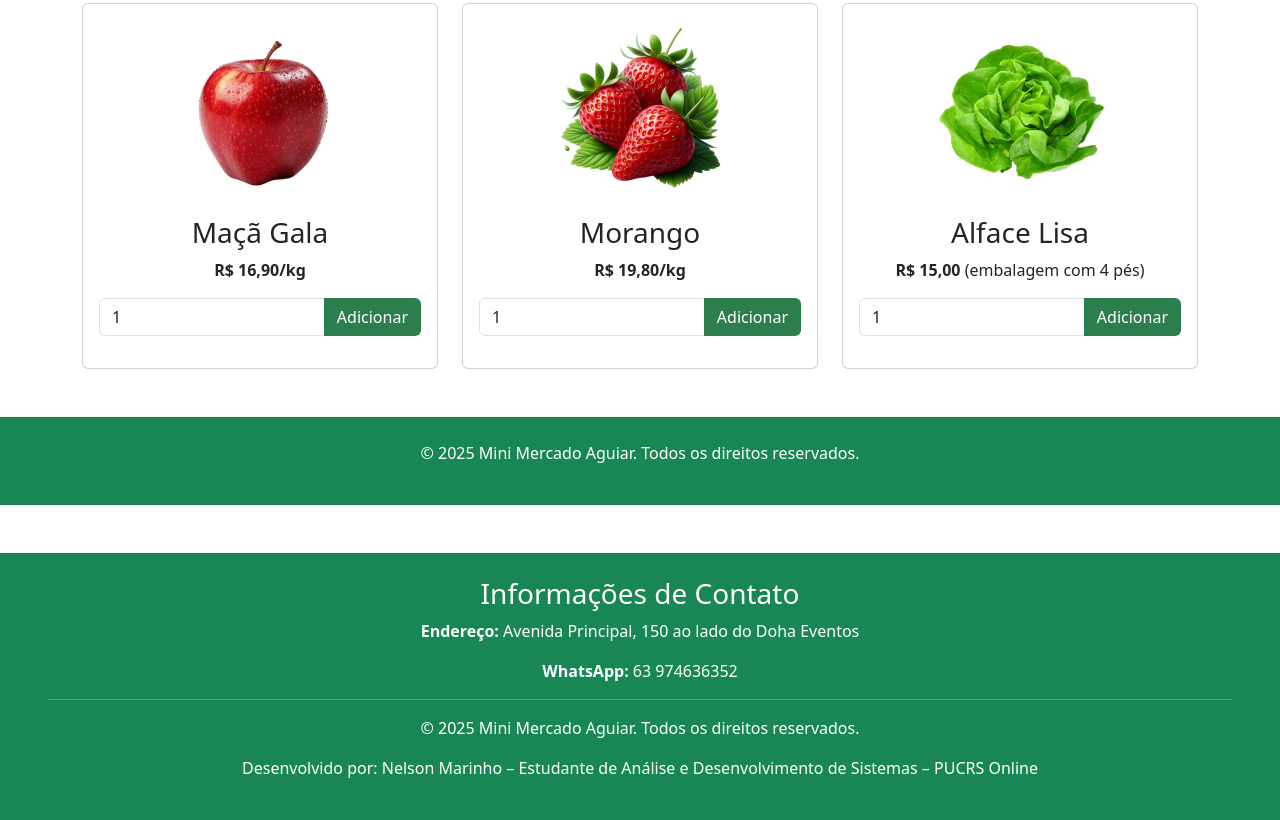
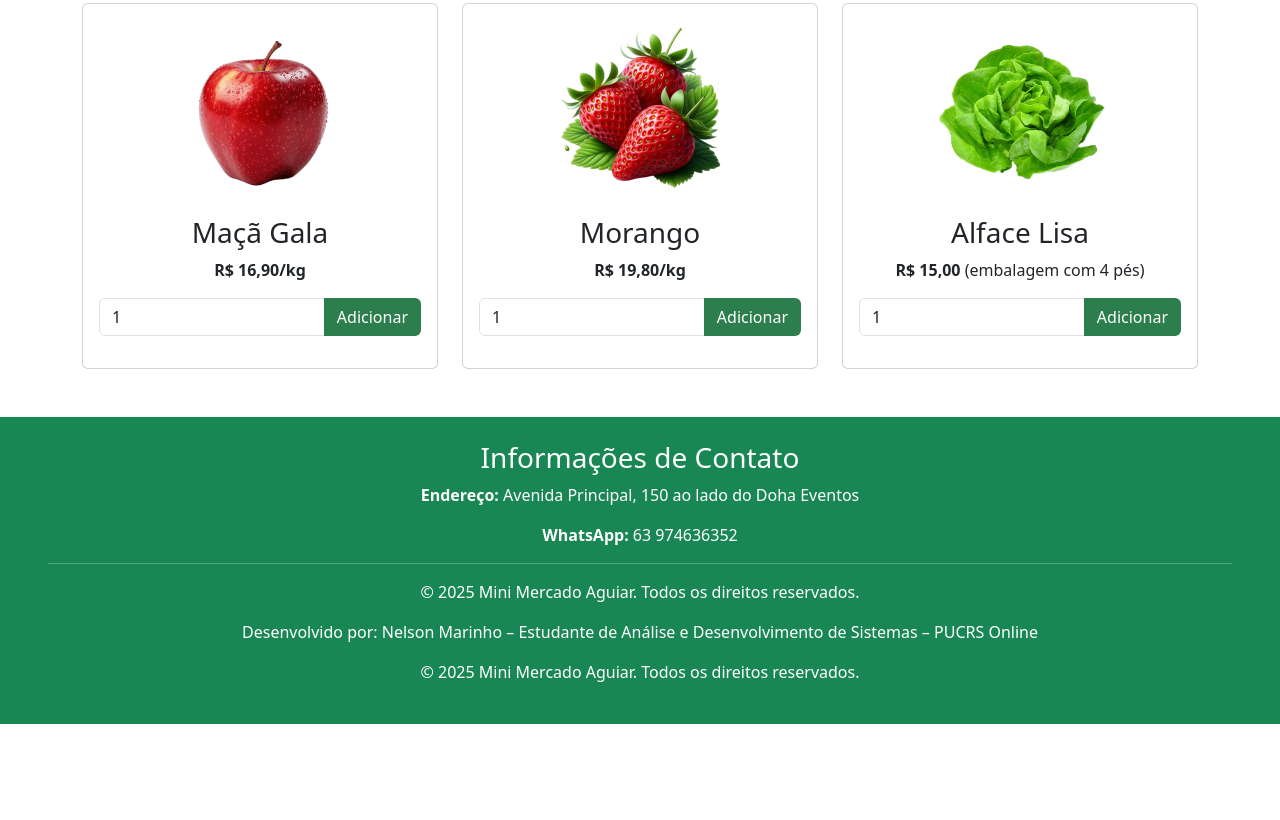
Before and after one commit to Developer-nelsonmarinho/MiniMercado, a plain HTML site: page frutas-verduras.html in a window 1280 px wide. Shown: the part 377-1197 px from the top of the page. After the commit the page ends 1101 px from the top, so only its background shows below. Drawn offline with nearby package versions, Linux system fonts and the light colour scheme.

Commit message:
Update frutas-verduras.html

```diff
--- a/frutas-verduras.html
+++ b/frutas-verduras.html
@@ -119,7 +119,14 @@
   </main>
 
   <!-- Rodapé -->
+
   <footer class="bg-success text-white text-center py-4 mt-5">
+    <h3>Informações de Contato</h3>
+    <p><strong>Endereço:</strong> Avenida Principal, 150 ao lado do Doha Eventos</p>
+    <p><strong>WhatsApp:</strong> 63 974636352</p>
+    <hr class="mx-5" />
+    <p>&copy; 2025 Mini Mercado Aguiar. Todos os direitos reservados.</p>
+    <p>Desenvolvido por: Nelson Marinho – Estudante de Análise e Desenvolvimento de Sistemas – PUCRS Online</p>
     <p>&copy; 2025 Mini Mercado Aguiar. Todos os direitos reservados.</p>
   </footer>
 
@@ -166,13 +173,5 @@
     atualizarBotao();
   </script>
 
-  <footer class="bg-success text-white text-center py-4 mt-5">
-    <h3>Informações de Contato</h3>
-    <p><strong>Endereço:</strong> Avenida Principal, 150 ao lado do Doha Eventos</p>
-    <p><strong>WhatsApp:</strong> 63 974636352</p>
-    <hr class="mx-5" />
-    <p>&copy; 2025 Mini Mercado Aguiar. Todos os direitos reservados.</p>
-    <p>Desenvolvido por: Nelson Marinho – Estudante de Análise e Desenvolvimento de Sistemas – PUCRS Online</p>
-  </footer>
 </body>
 </html>
```
